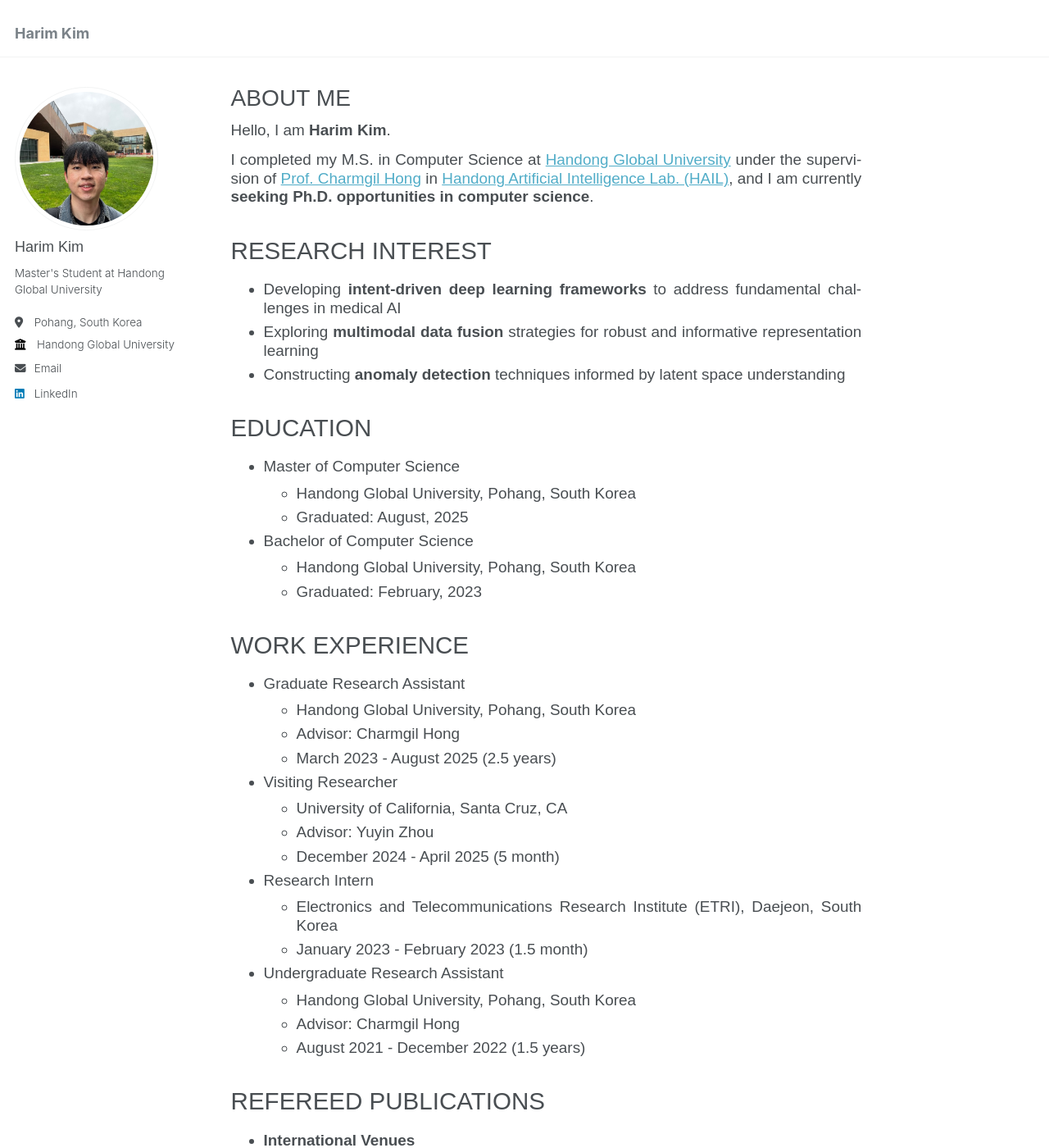
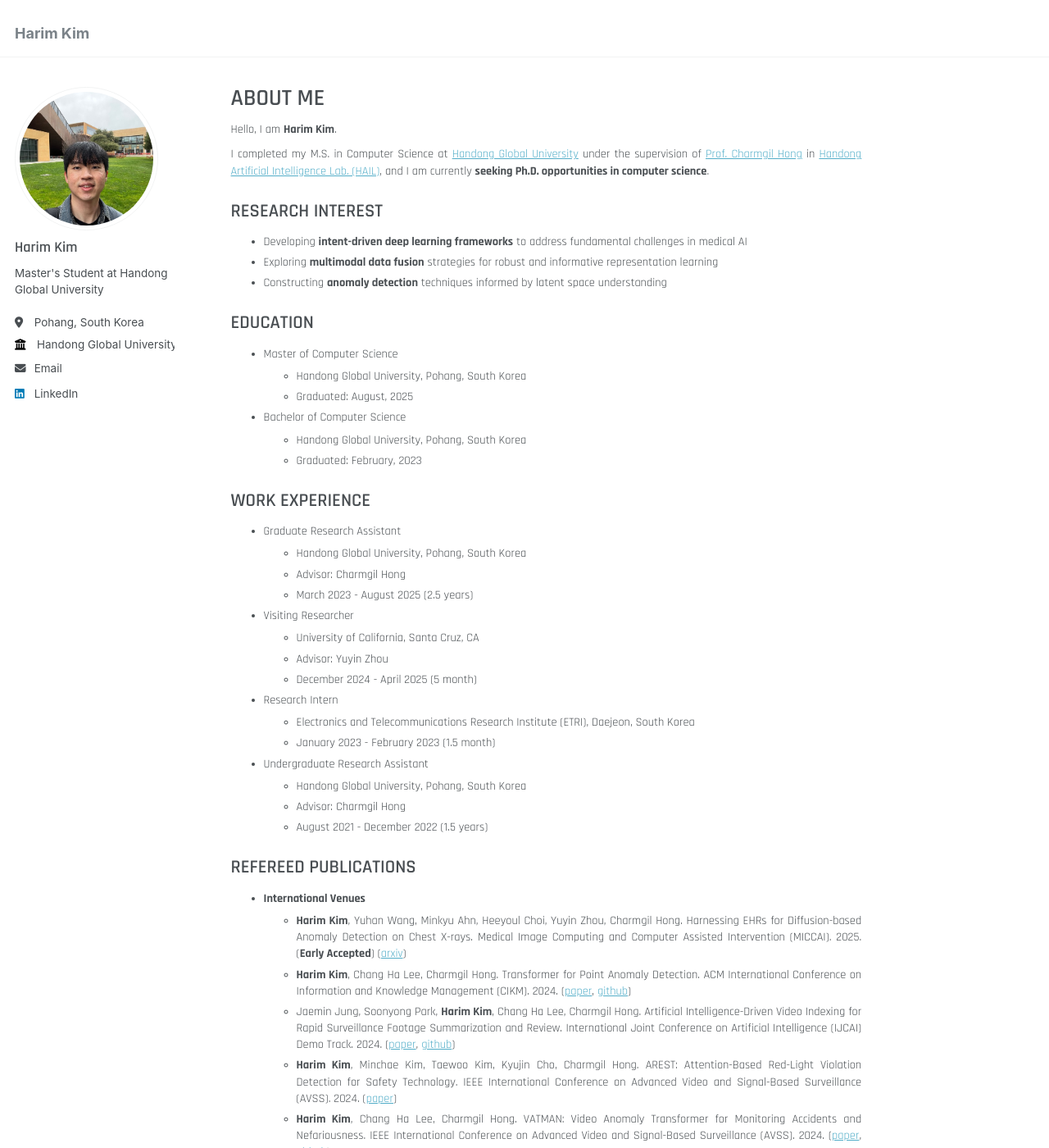
Before and after one commit to hrkim153/hrkim153.github.io, a Jekyll site: the page built from _pages/about.md, in a window 1280 px wide and 1400 px high. Shown: the whole window at 82% size. Built offline with Jekyll 4.4.1, drawn with Linux system fonts in a browser that asks for light colours.

Commit message:
Update main.scss

```diff
--- a/assets/css/main.scss
+++ b/assets/css/main.scss
@@ -63,22 +63,22 @@ body,
 .sidebar,
 .masthead,
 .nav__list {
-  font-family: "Lexend Deca", sans-serif !important;
-  font-weight: 300;
+  font-family: "Rajdhani", sans-serif !important;
+  font-weight: 400;
 }
 
 /* Headings should be slightly heavier for readability */
 h1, h2, h3, h4 {
-  font-family: "Lexend Deca", sans-serif !important;
-  font-weight: 500;
-  margin-top: 1.2em;
+  font-family: "Rajdhani", sans-serif !important;
+  font-weight: 600;
+  margin-top: 1.1em;
   margin-bottom: 0.5em;
 }
 
 /* Improve paragraph readability */
 .page__content {
-  line-height: 1.2;
-  font-size: 1.05rem;
+  line-height: 1.4;
+  font-size: 0.8rem;
 }
 
 .page__content p {
@@ -93,5 +93,5 @@ h1, h2, h3, h4 {
 .masthead,
 .nav__list,
 .sidebar {
-  font-weight: 300;
+  font-weight: 400;
 }
```
